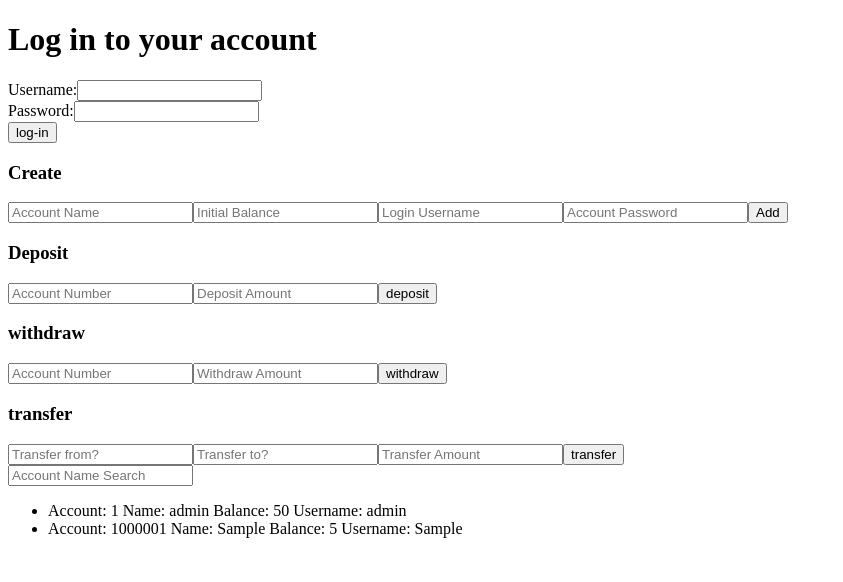
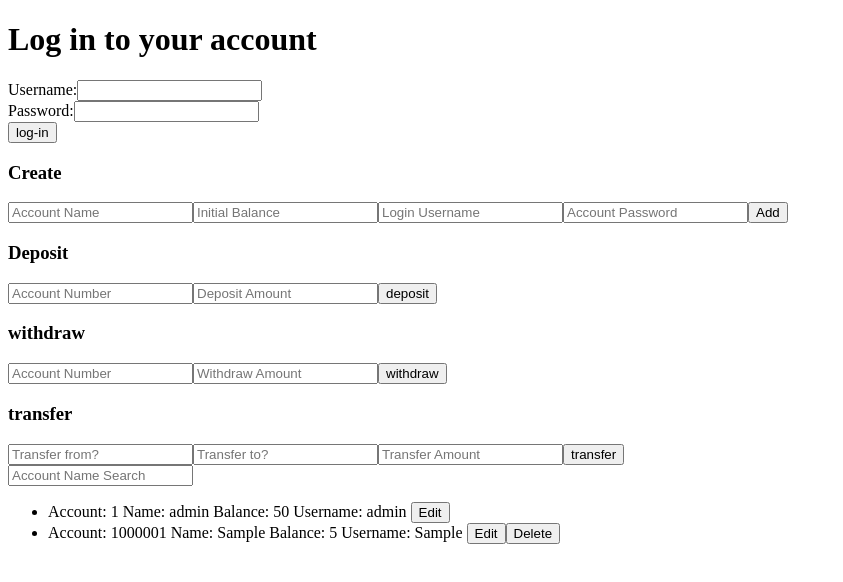
Before and after one commit to jmat20/Banking-Budget-App, a React (Create React App) app: page / in a window 1280 px wide. Both pictures are taken after typing "Sample", "5", "Sample", "Sample" into the empty fields and a click on the button "Add". Shown: the top 582 px of the page, without its empty margins (0-843 px from the left). Built offline with nearby package versions, Linux system fonts and the light colour scheme.

Commit message:
revised banking functionality and login

```diff
--- a/package.json
+++ b/package.json
@@ -8,7 +8,8 @@
     "@testing-library/user-event": "^13.5.0",
     "react": "^18.2.0",
     "react-dom": "^18.2.0",
-    "react-scripts": "5.0.1",
+    "react-router-dom": "^6.3.0",
+    "react-scripts": "^2.1.3",
     "web-vitals": "^2.1.4"
   },
   "scripts": {
--- a/src/App.js
+++ b/src/App.js
@@ -13,17 +13,19 @@ function App() {
 
   const [user, setUser] = useState({ name: "", username: "" });
   const [error, setError] = useState("");
+  let currentUser = {};
 
   const Login = (details) => {
     console.log(details);
-
+    let userIdx = bankData.findIndex((x) => x.username === details.username);
     if (
-      details.username === adminUser.username &&
-      details.password === adminUser.password
+      details.username === bankData[userIdx].username &&
+      details.password === bankData[userIdx].password
     ) {
+      currentUser = bankData[userIdx];
       setUser({
-        name: adminUser.name,
-        username: adminUser.username,
+        name: bankData[userIdx].name,
+        username: bankData[userIdx].username,
       });
     } else {
       setError("Details do not match!");
--- a/src/components/bank.jsx
+++ b/src/components/bank.jsx
@@ -1,6 +1,6 @@
 import React, { useState, useRef } from "react";
 
-export let bankData = [{ accountNum: 1, name: "admin", balance: 50, username:'admin', password:'placeholderpass' }];
+export let bankData = [{ accountNum: 1, name: "admin", balance: 50, username:'admin', password:'placeholderpass', type:'admin' }];
 let userCount = 1000000;
 
 function Bank() {
@@ -137,6 +137,7 @@ function Bank() {
     this.balance = parseInt(balance);
     this.username = username
     this.password = password
+    this.type = 'customer'
   };
 
   let addUser = (name, balance, username, password) => {
@@ -145,17 +146,6 @@ function Bank() {
     console.log(newUser);
     bankData = [...bankData, newUser];
     console.log(bankData);
-  };
-
-  let getBalance = (accountNum) => {
-    let account = bankData.find((x) => x.accountNum === parseInt(getBalRef.current.value));
-    console.log(account.balance);
-    return account.balance;
-  };
-
-  let listUsers = () => {
-    console.log(bankData);
-    return bankData;
   };
 
   let clearInputs = () => {
@@ -172,6 +162,11 @@ function Bank() {
     passwordRef.current.value = ""
   }
 
+  let userPriveledge = (user) => {
+    if (user.type === 'customer') {
+      return (<button type='button'>Delete</button>)
+    } else {return}
+  }
 
 
   return (
@@ -220,6 +215,9 @@ function Bank() {
               <span>Name: {user.name} </span>
               <span>Balance: {user.balance} </span>
               <span>Username: {user.username} </span>
+              <button type='button'>Edit</button>
+              {userPriveledge(user)}
+
             </li>
           ))}
         </ul>
--- a/src/components/header.jsx
+++ b/src/components/header.jsx
@@ -1,3 +1,4 @@
+import React from "react";
 import logo from "../assets/images/logo.svg";
 import "../assets/scss/header.css";
 
```
Also changed, not shown: 1 other file (tests, documents, lock files or other folders).
